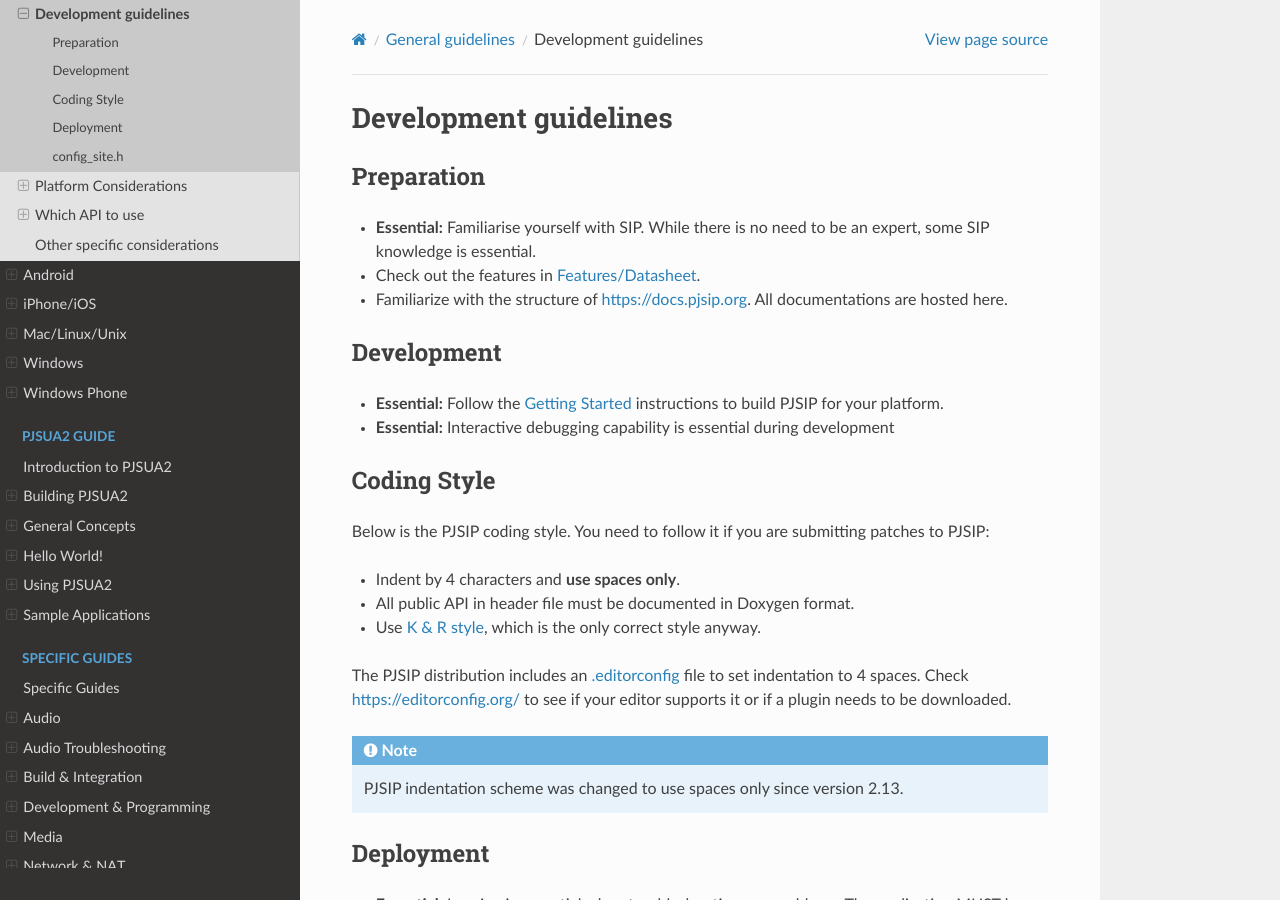
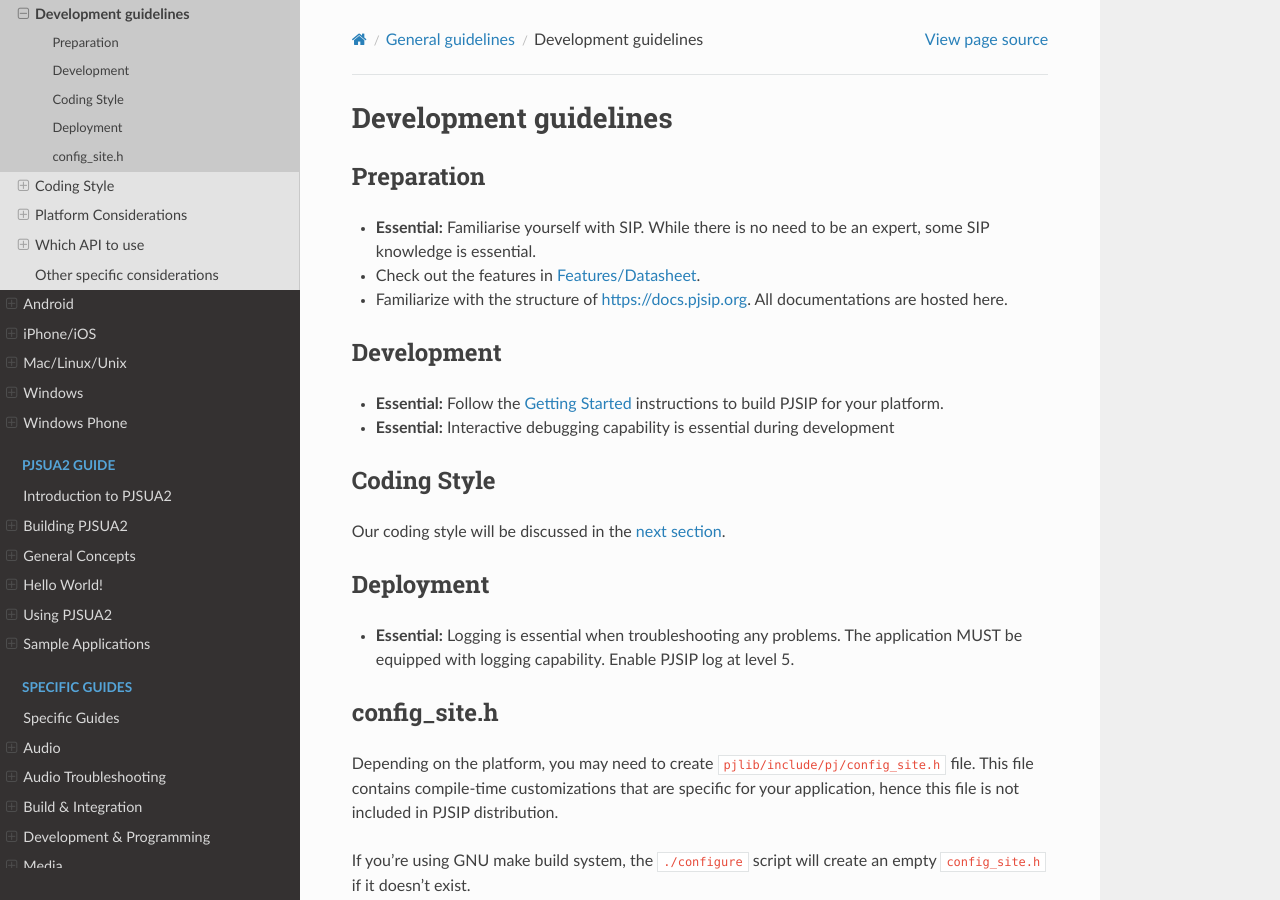
Before and after one commit to pjsip/pjproject_docs, a Sphinx documentation site: the page built from docs/source/get-started/guidelines-development.rst, in a window 1280 px wide and 900 px high. Built offline with Sphinx 7.4.7 and the Read the Docs theme 3.1.0, drawn with Linux system fonts in a browser that asks for light colours; the version number could not be read and is left out.

Commit message:
Initial commit

```diff
--- a/docs/source/get-started/general_guidelines.rst
+++ b/docs/source/get-started/general_guidelines.rst
@@ -6,6 +6,7 @@
    :glob:
 
    guidelines-development
+   coding-style
    guidelines-platform
    guidelines-api
    guidelines-other
--- a/docs/source/get-started/guidelines-development.rst
+++ b/docs/source/get-started/guidelines-development.rst
@@ -20,21 +20,7 @@
 
 Coding Style
 -------------
-Below is the PJSIP coding style. You need to follow it if you are submitting
-patches to PJSIP:
-
-* Indent by 4 characters and **use spaces only**.
-* All public API in header file must be documented in Doxygen format.
-* Use `K & R style <http://en.wikipedia.org/wiki/1_true_brace_style#K.26R_style>`__,
-  which is the only correct style anyway.
-
-The PJSIP distribution includes an :source:`.editorconfig` file to set indentation to
-4 spaces. Check https://editorconfig.org/ to see if your editor supports it or
-if a plugin needs to be downloaded.
-
-.. note::
-
-   PJSIP indentation scheme was changed to use spaces only since version 2.13.
+Our coding style will be discussed in the :doc:`next section <coding-style>`.
 
 
 Deployment
```
Also changed, not shown: docs/source/get-started/coding-style.rst (added, +99 -0 lines).
